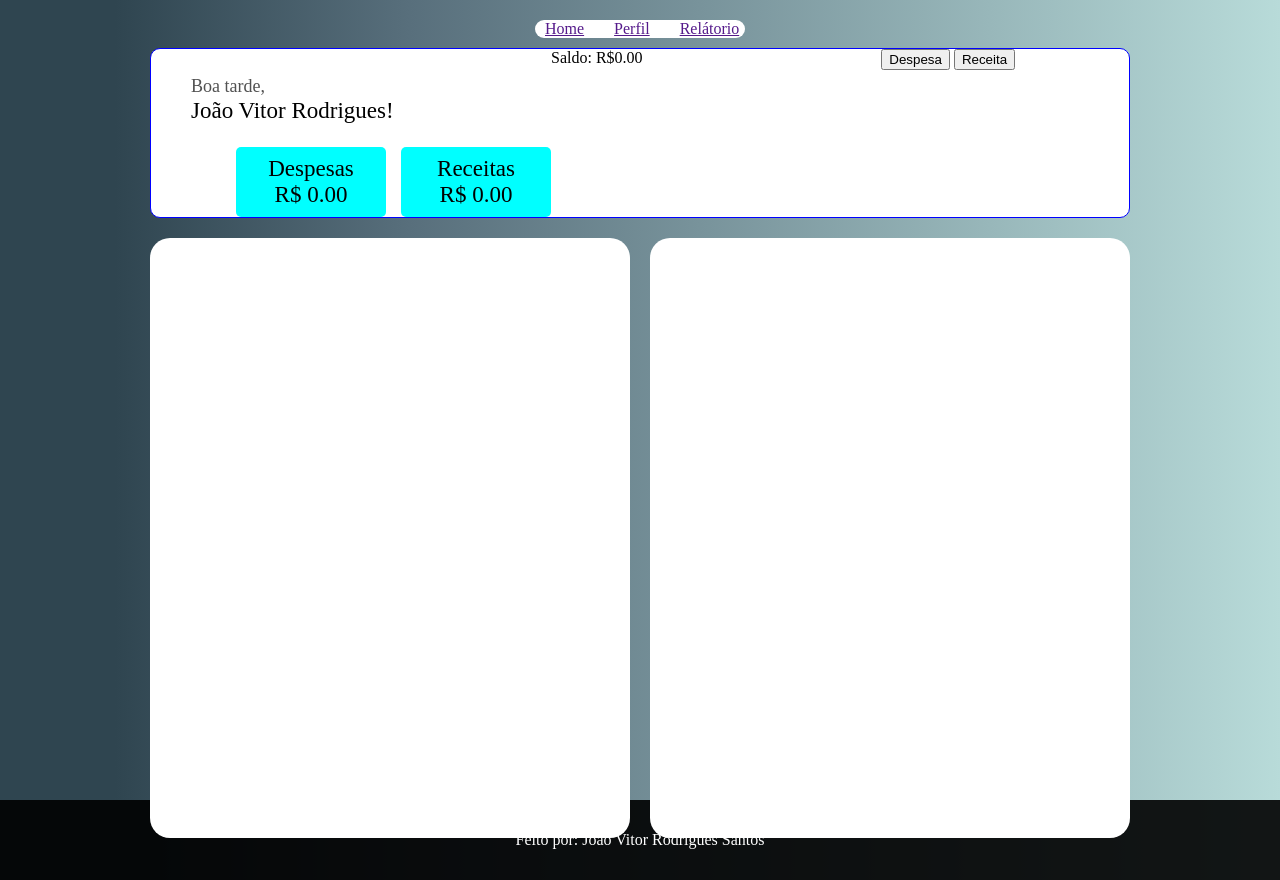
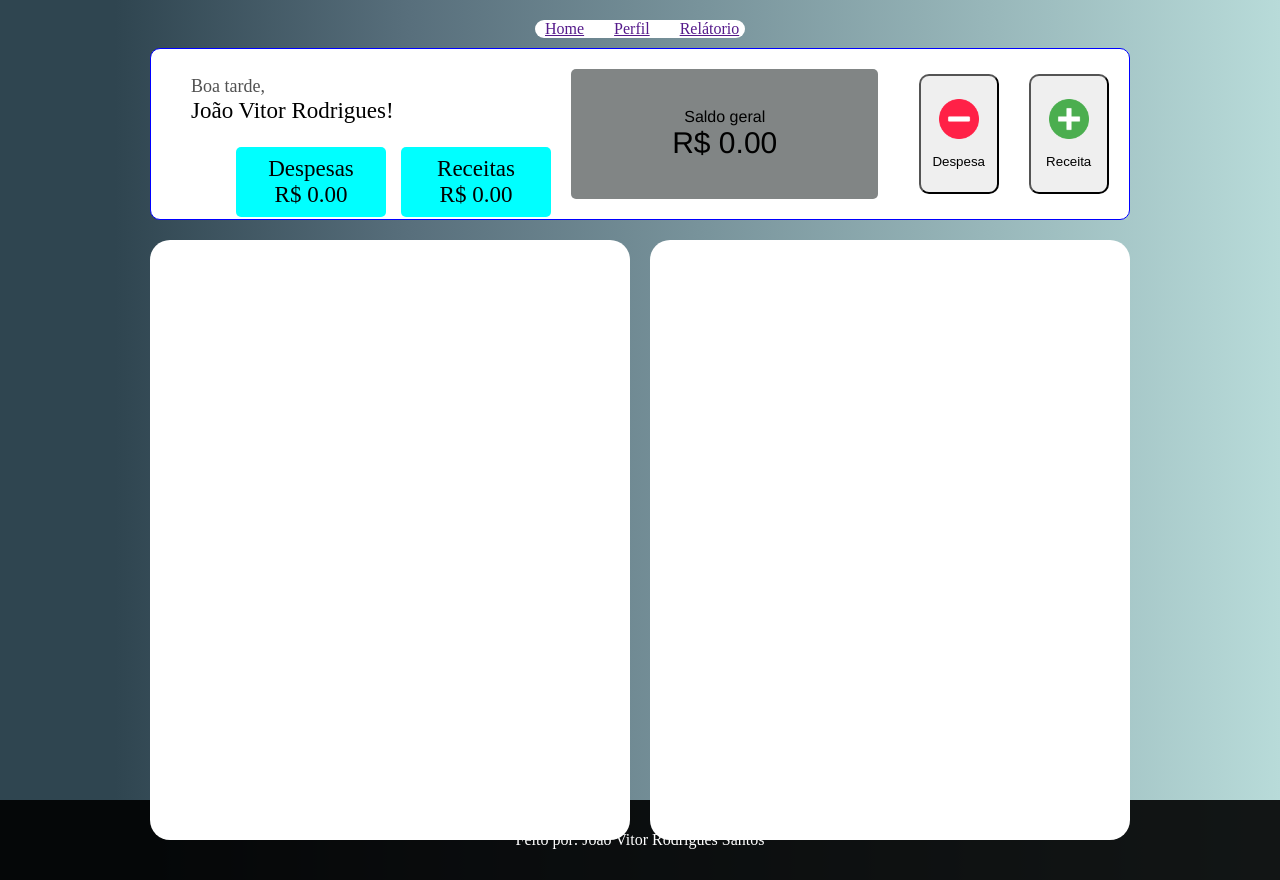
Before and after one commit to JohnVRS/TCC, a PHP site: page /View/index.html in a window 1280 px wide. Run offline with PHP 8.4, Linux system fonts and the light colour scheme.

Commit message:
dashboard estilo

```diff
--- a/CSS/index.css
+++ b/CSS/index.css
@@ -78,7 +78,61 @@ body {
 }
 .saldo {
     flex: 4;
+    width: 50px;
+    height: 130px;
+    background-color: rgb(129, 133, 133);
+    border-radius: 5px;
+    font-size: 23px;
+    margin: 20px;
+    display: flex;
+    flex-direction: column;
+    align-items: center;
+    justify-content: center;
+    text-align: left;
+
+    font-family: 'Franklin Gothic Medium', 'Arial Narrow', Arial, sans-serif;
+    font-size: 30px;
 }
+.saldo p {
+    margin: 0;
+}
+.saldo p:first-of-type {
+    font-size: 16px;
+}
+.buttons {
+    display: flex;
+    align-items: center;
+    justify-content: center;
+    gap: 30px;
+
+
+}
+.buttons button:first-of-type {
+    display: flex;
+    flex-direction: column;
+    justify-content: center;
+    width: 80px;
+    height: 120px;
+
+    border-radius: 10px;
+}
+.buttons button {
+    display: flex;
+    flex-direction: column;
+    align-items: center;
+    justify-content: center;
+    gap: 15px;
+    width: 80px;
+    height: 120px;
+    border-radius: 10px;
+}
+
+
+.buttons img {
+    width: 40px;
+
+}
+
 
 .Listas {
     margin-top: 20px;
--- a/View/index.html
+++ b/View/index.html
@@ -39,12 +39,13 @@
 
 
                 <div class="saldo">
-                    Saldo: R$0.00
+                    <p>Saldo geral</p>
+                    <p>R$ 0.00</p>
                 </div>
 
                 <div class="buttons">
-                    <button id="botaoDespesa"> Despesa</button>
-                    <button id="botaoReceita"> Receita</button>
+                    <button> <img src="../src/minus.png" alt=""> Despesa</button>
+                    <button> <img src="../src/plus.png" alt="">Receita</button>
                 </div>
 
 
```
Also changed, not shown: src/minus.png (added), src/plus.png (added).
